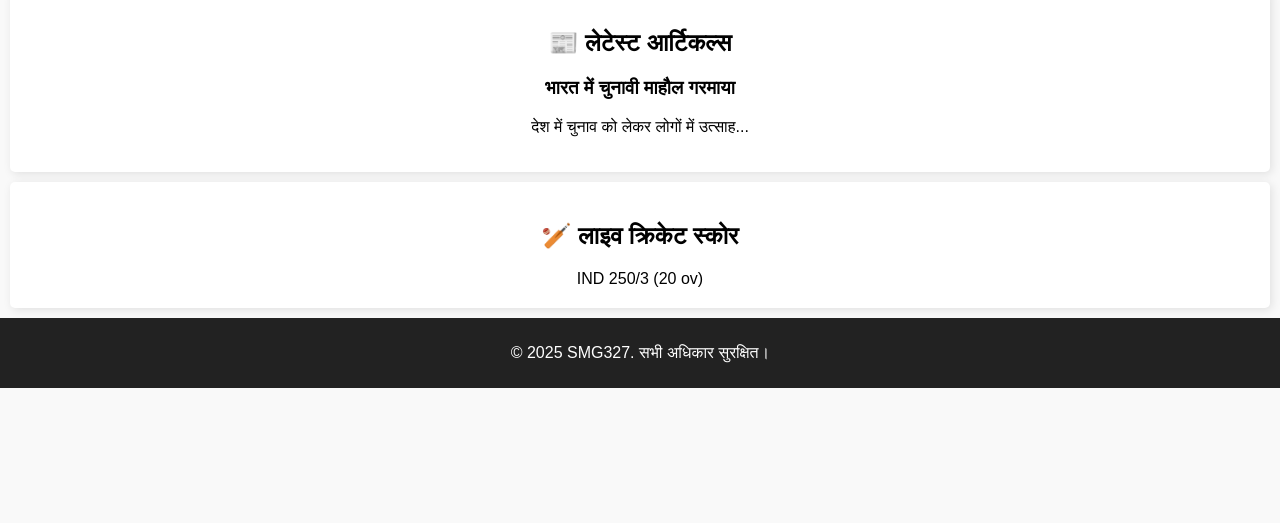
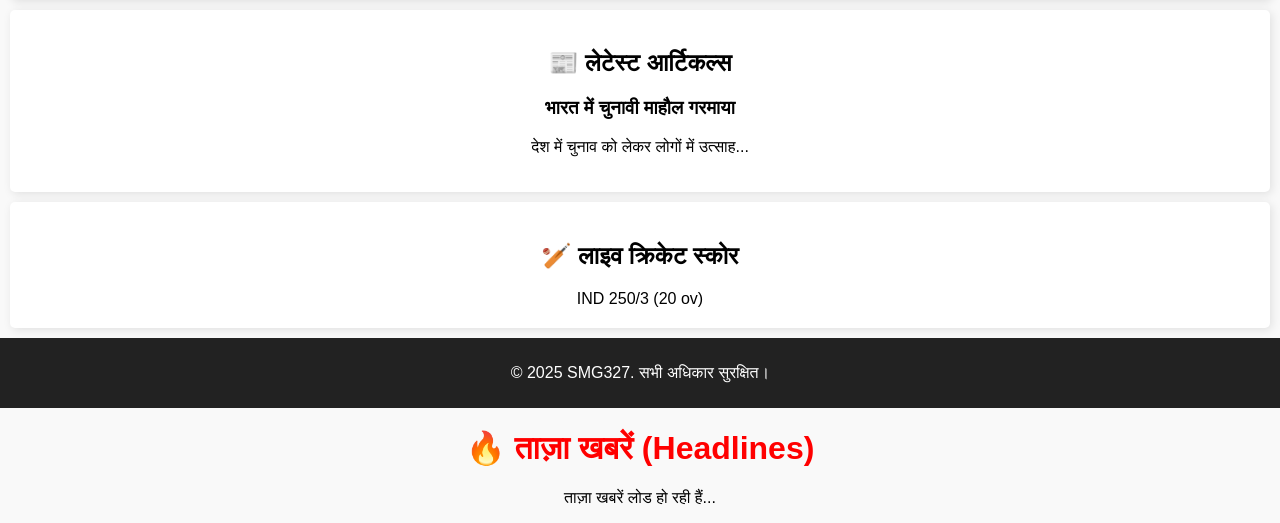
Before and after one commit to sandeepjaiswa/SMG327-NEWS, a plain HTML site: page index.html in a window 1280 px wide. Shown: the part 776-1299 px from the top of the page. Before the commit the page ends 1164 px from the top, so only its background shows below. Drawn offline with Linux system fonts and the light colour scheme.

Commit message:
Update index.html

```diff
--- a/index.html
+++ b/index.html
@@ -50,3 +50,26 @@
     <script src="script.js"></script>
 </body>
 </html>
+<!DOCTYPE html>
+<html lang="hi">
+<head>
+    <meta charset="UTF-8">
+    <meta name="viewport" content="width=device-width, initial-scale=1.0">
+    <title>SMG327 - न्यूज़</title>
+    <style>
+        body { font-family: Arial, sans-serif; }
+        h1 { text-align: center; color: red; }
+        ul { list-style: none; padding: 0; }
+        li { margin: 10px 0; }
+        a { text-decoration: none; color: blue; }
+    </style>
+</head>
+<body>
+    <h1>🔥 ताज़ा खबरें (Headlines)</h1>
+    <ul id="news-list">
+        <li>ताज़ा खबरें लोड हो रही हैं...</li>
+    </ul>
+
+    <script src="script.js"></script>
+</body>
+</html>
```
